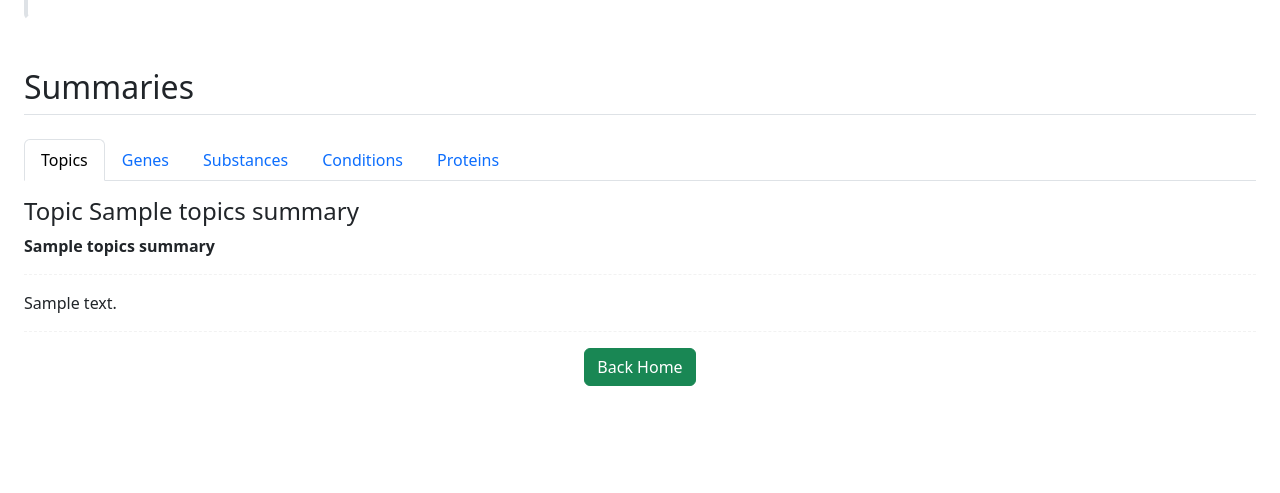
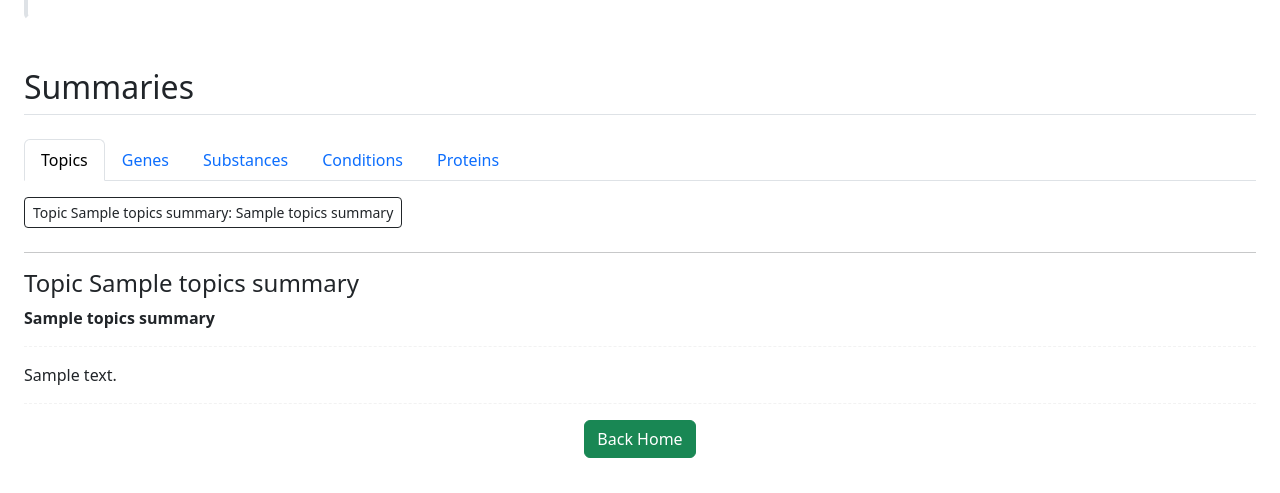
Before and after one commit to olegs/AIHKTN25-28, a Flask app: template templates/results.html in a window 1280 px wide. Shown: the part 168-661 px from the top of the page. Run offline with Flask 3, Linux system fonts and the light colour scheme; the template is opened without the code that fills it: most values are stand-ins (such as "Sample title", 1, 10 or a date in 2020); some libraries are stand-ins or nearby versions.

Commit message:
Navigation to topics with descriptions

```diff
--- a/templates/results.html
+++ b/templates/results.html
@@ -48,12 +48,30 @@
             x.style.display = (x.style.display === "none") ? "block" : "none";
         }
 
+        // Smooth scroll function for topic navigation
+        function scrollToTopic(event) {
+            event.preventDefault();
+            const targetId = event.target.getAttribute('href');
+            const targetElement = document.querySelector(targetId);
+            if (targetElement) {
+                window.scrollTo({
+                    top: targetElement.offsetTop - 20,
+                    behavior: 'smooth'
+                });
+            }
+        }
+
         $(document).ready(function() {
             // Initialize DataTables for each table with pagination
             const genesTable = $('#genes_summaries').DataTable({});
             const substancesTable = $('#substances_summaries').DataTable({});
             const conditionsTable = $('#conditions_summaries').DataTable({});
             const proteinsTable = $('#proteins_summaries').DataTable({});
+
+            // Add smooth scrolling to topic navigation links
+            document.querySelectorAll('.topics-navigation a').forEach(link => {
+                link.addEventListener('click', scrollToTopic);
+            });
 
             // Fix for DataTables when shown in Bootstrap tabs
             $('button[data-bs-toggle="tab"]').on('shown.bs.tab', function (e) {
@@ -108,8 +126,18 @@
             <!-- Tab panes -->
             <div class="tab-content mt-3">
                 <div class="tab-pane fade show active" id="topics" role="tabpanel" aria-labelledby="topics-tab">
+                    <!-- Topics Navigation -->
+                    <div class="topics-navigation mb-4">
+                        <div class="d-flex flex-wrap gap-2">
+                            {% for topics_name, title, summary in topics_summaries %}
+                            <a href="#topic-{{topics_name}}" class="btn btn-sm btn-outline-dark">Topic {{topics_name}}: {{title}}</a>
+                            {% endfor %}
+                        </div>
+                    </div>
+                    <hr/>
+
                     {% for topics_name, title, summary in topics_summaries %}
-                    <div class="topic-item">
+                    <div class="topic-item" id="topic-{{topics_name}}">
                         <h4>Topic {{topics_name}}</h4>
                         <strong>{{title}}</strong>
                         <hr style='border: none; border-top: 1px dashed #ccc;'/>
```
